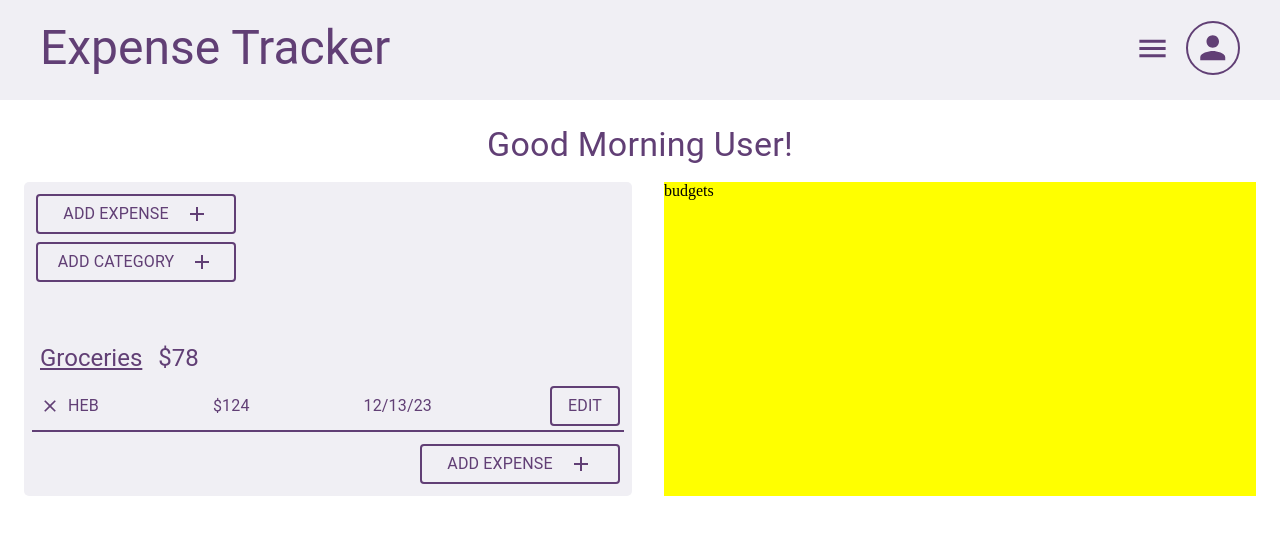
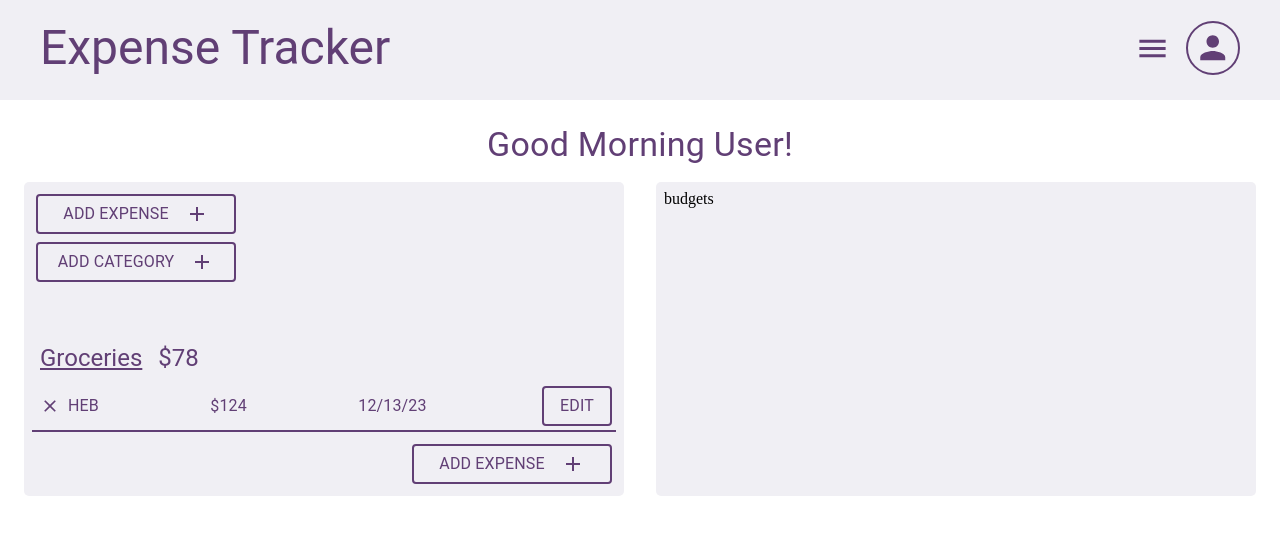
Before and after one commit to ctelfair20/expense-tracker, a React (Vite) app: page /dashboard in a window 1280 px wide. Shown: the top 534 px of the page. Built offline with nearby package versions, Linux system fonts and the light colour scheme.

Commit message:
added styles to budget column

```diff
--- a/src/pages/Dashboard.tsx
+++ b/src/pages/Dashboard.tsx
@@ -25,7 +25,7 @@ const Dashboard = () => {
         </Box>
 
         {/* budgets column*/}
-        <Box sx={{ width: '50%', backgroundColor: 'yellow', }}>budgets</Box>
+        <Box sx={{ width: '50%', background: "#F0EFF4", borderRadius: '5px', p: 1 }}>budgets</Box>
 
       </Box>
     </Box>
```
